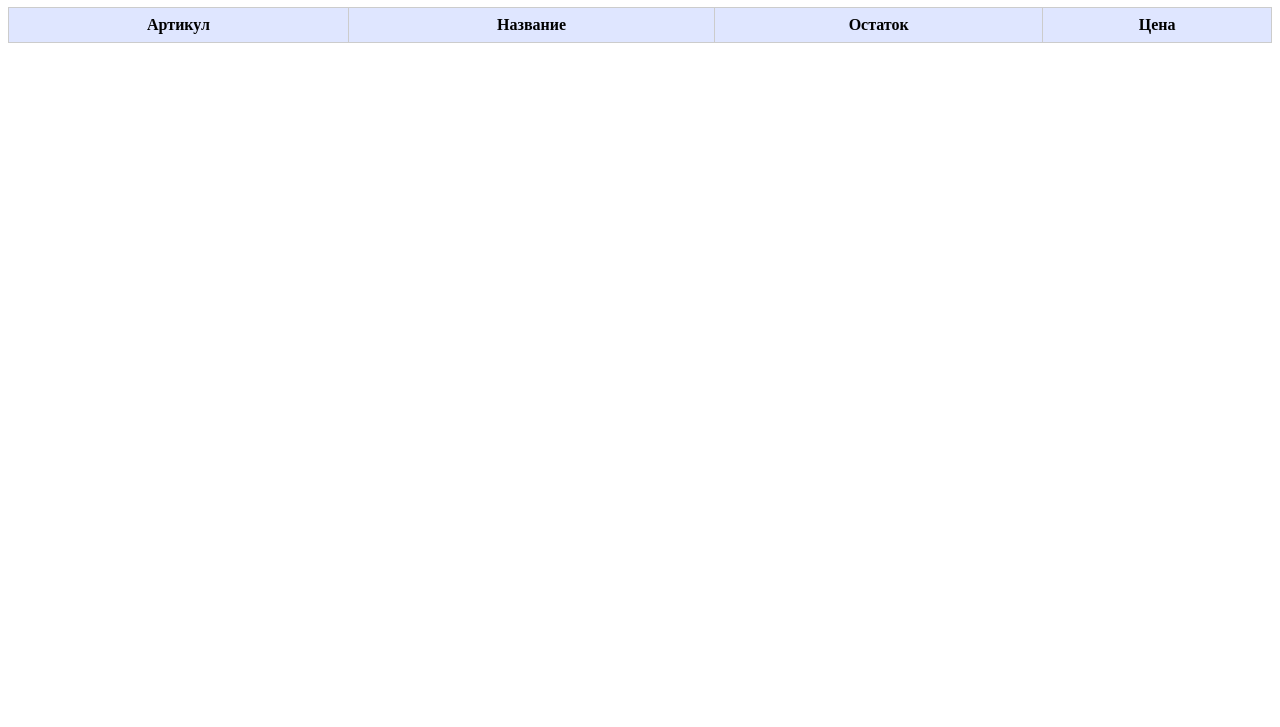
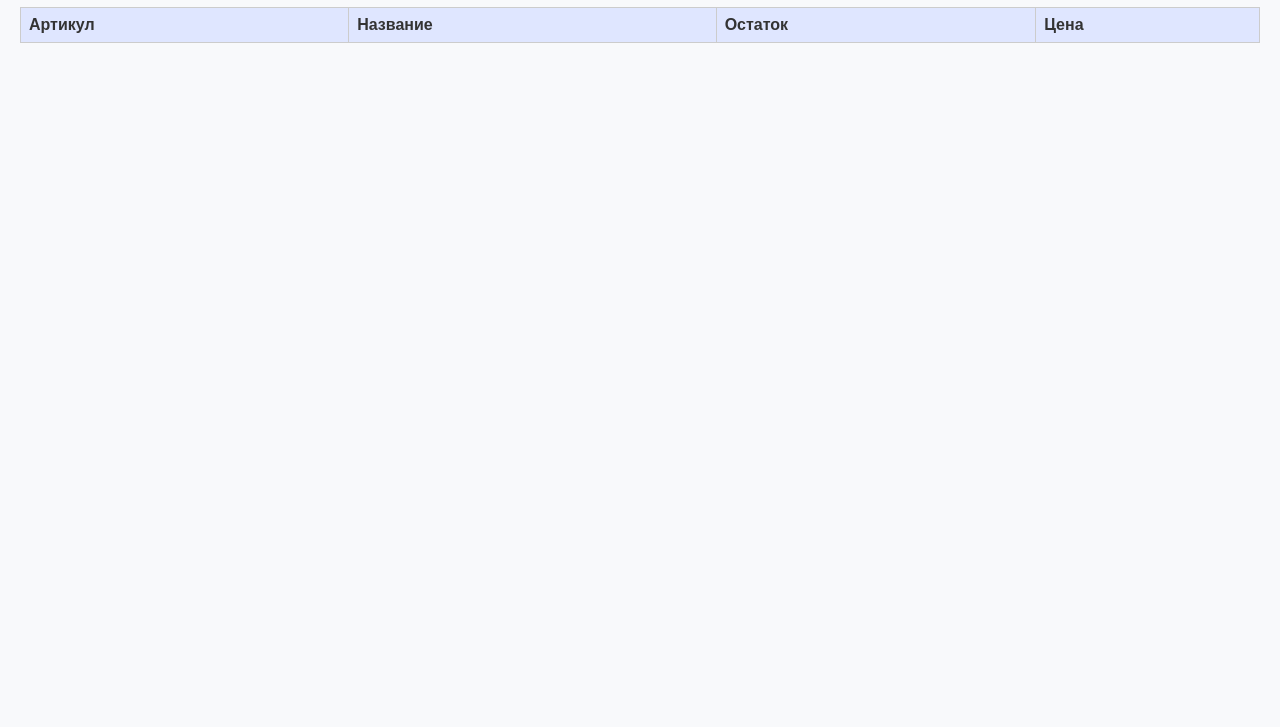
Before and after one commit to SofyaB-code/wildberries-analytics, a website: page public/index.html in a window 1280 px wide. Shown: the part 73-800 px from the top of the page. Drawn offline with nearby package versions, Linux system fonts and the light colour scheme; no server answers.

Commit message:
Update styles.css

```diff
--- a/public/styles.css
+++ b/public/styles.css
@@ -1,6 +1,8 @@
-мbody {font-family: Arial, sans-serif; background: #f8f9fb; color: #333; margin: 20px;}
-h1 {text-align: center;}
-table {width: 100%; border-collapse: collapse; margin-top: 20px;}
-th, td {border: 1px solid #ccc; padding: 8px;}
-th {background: #dfe6ff;}
-canvas {margin-top: 30px; width: 100%; height: 400px;}
+body {font-family: Arial, sans-serif; background:#f8f9fb; color:#333; margin:20px;}
+h1{text-align:center;}
+button{display:block;margin:10px auto;padding:10px 20px;background:#7e57c2;color:#fff;border:none;border-radius:5px;cursor:pointer;}
+button:hover{background:#5c42a8;}
+table{width:100%;border-collapse:collapse;margin-top:20px;}
+th,td{border:1px solid #ccc;padding:8px;text-align:left;}
+th{background:#dfe6ff;}
+canvas{margin-top:30px;width:100%;height:400px;}
```
